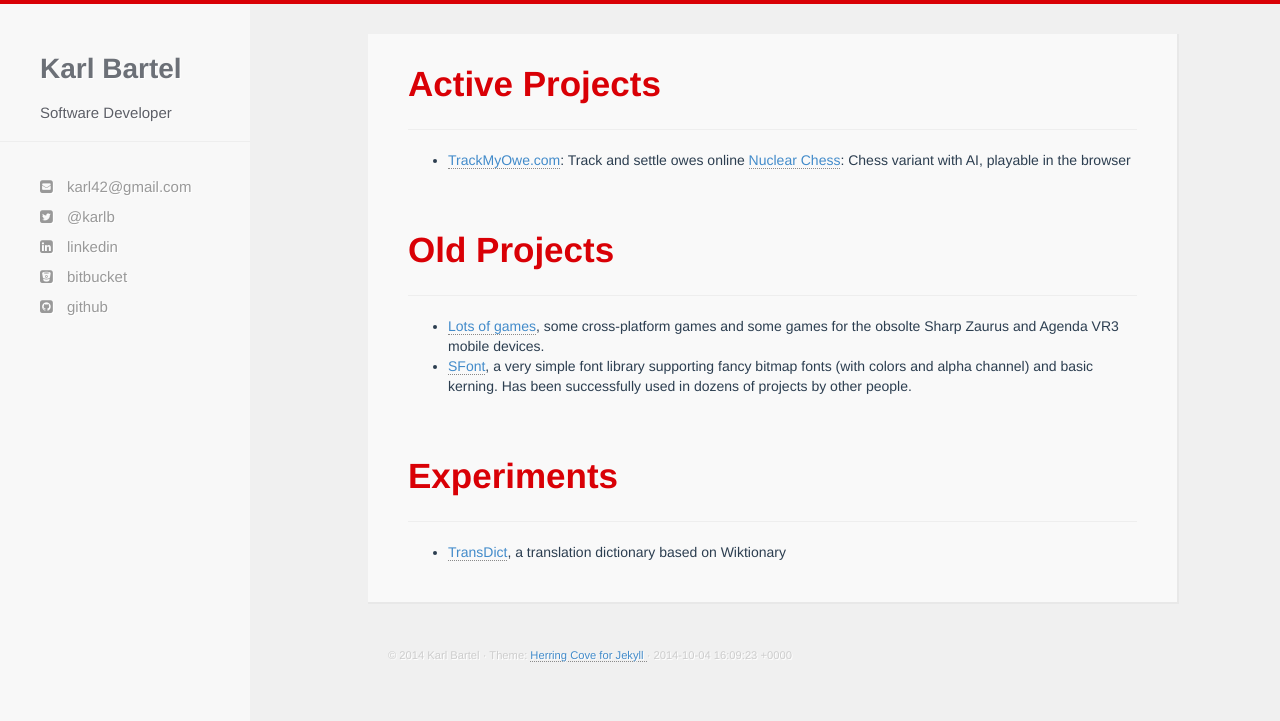
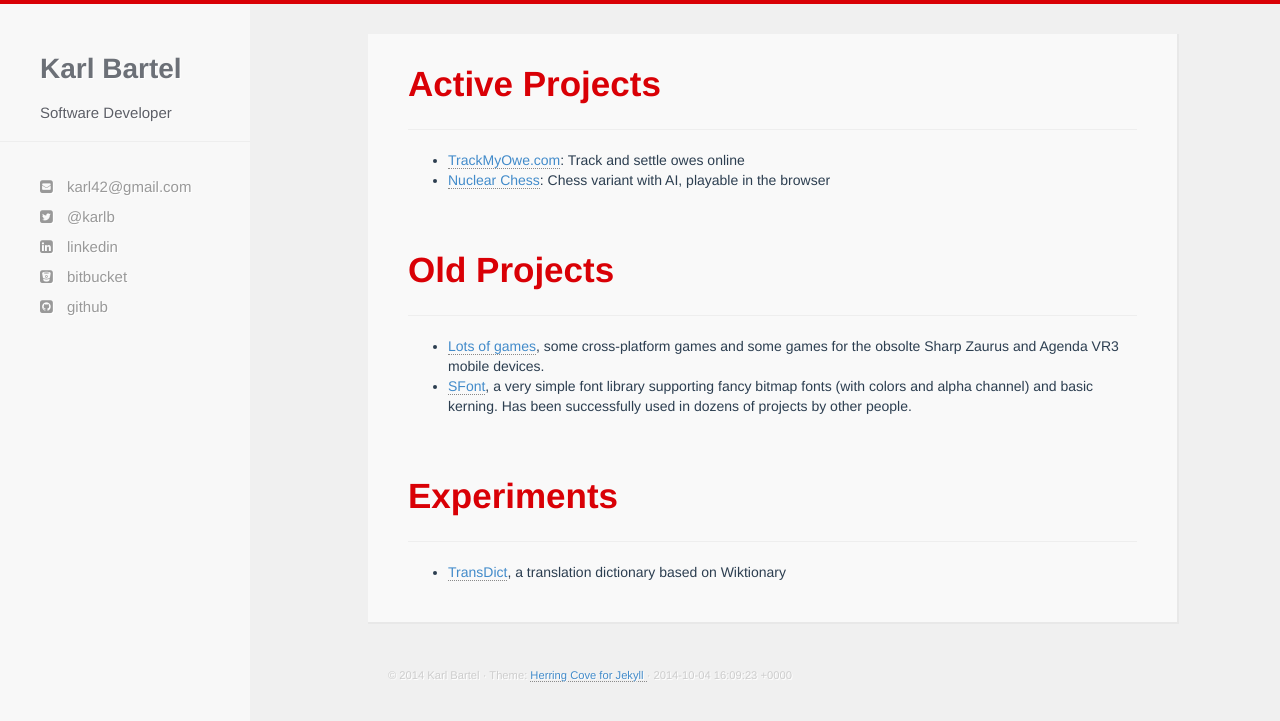
Before and after one commit to karlb/karlb.github.io, a Jekyll site: the page built from index.html, in a window 1280 px wide. Shown: the top 721 px of the page. Built offline with Jekyll 4.4.1, drawn with Linux system fonts in a browser that asks for light colours; nearby versions of some CDN libraries; Markdown is read by kramdown in place of the engine named in the settings.

```diff
--- a/index.html
+++ b/index.html
@@ -7,10 +7,8 @@ layout: default
 	<hr/>
 	<div class="post">
 		<ul>
-			<li>
-				<a href="http://www.trackmyowe.com">TrackMyOwe.com</a>: Track and settle owes online
-				<a href="http://karlb.github.io/nuclearchess/">Nuclear Chess</a>: Chess variant with AI, playable in the browser
-			</li>
+			<li><a href="http://www.trackmyowe.com">TrackMyOwe.com</a>: Track and settle owes online</li>
+			<li><a href="http://karlb.github.io/nuclearchess/">Nuclear Chess</a>: Chess variant with AI, playable in the browser</li>
 		</ul>
 	</div>
 
```
Also changed, not shown: README.md, images/cc.jpg (deleted), images/jt.jpg (deleted), images/screenshot2.png (deleted), images/self.jpg (deleted), images/showcase.jpg (deleted), 1 other file.
